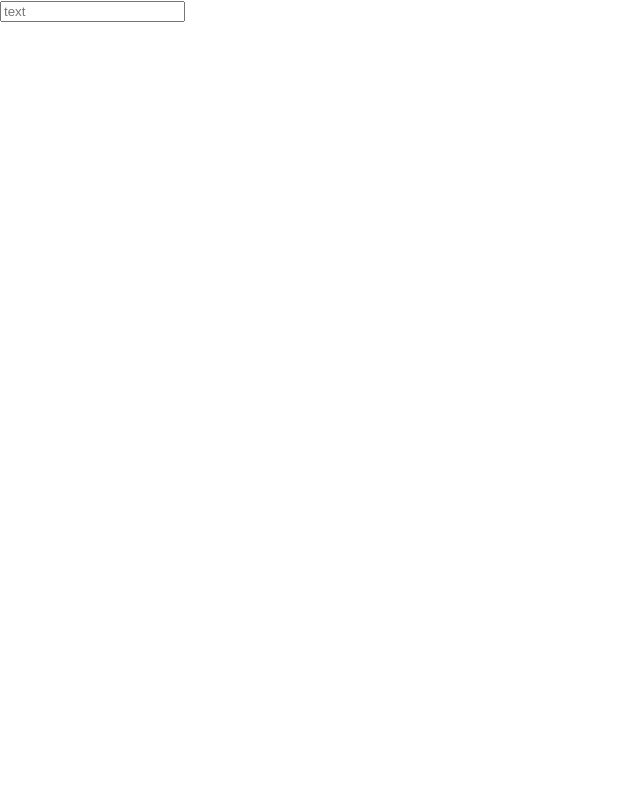
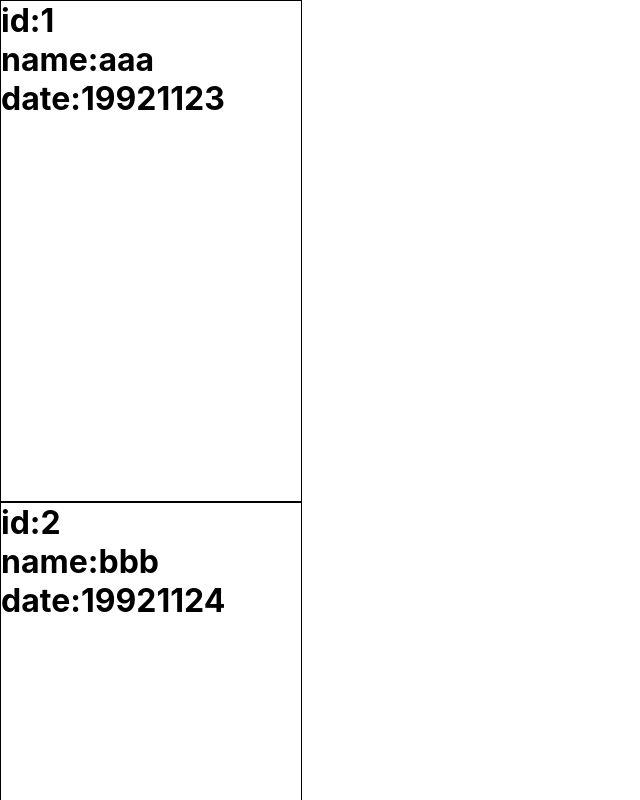
Before and after one commit to sakuragimaaya/programming, a React (Create React App) app: page / in a window 1280 px wide. Shown: the top 800 px of the page, without its empty margins (0-640 px from the left). Built offline with nearby package versions, Linux system fonts and the light colour scheme.

Commit message:
NORMAL-1

```diff
--- a/src/App.js
+++ b/src/App.js
@@ -1,24 +1,26 @@
+import React from 'react';
+import "./App.css";
+import Card from "./Card";
 
-import React, { Component } from 'react';
+const sampleArray = [
+  { id: 1, name: 'aaa', date: 19921123 },
+  { id: 2, name: 'bbb', date: 19921124 },
+  { id: 3, name: 'ccc', date: 19921125 },
+  { id: 4, name: 'ddd', date: 19921126 },
+  { id: 5, name: 'eee', date: 19921127 }
+];
 
-class Header extends Component {
+function App() {
 
-  state = { keyword: '' };
-
-  onInputChangeHandler = (event) => {
-    this.setState({ keyword: event.target.value });
-  }
-
-  render() {
-    return (
-      <div style={{ textAlign: 'left' }}>
-        <div>
-          <input placeholder="text" onChange={this.onInputChangeHandler} />
-        </div>
-        <h1>{this.state.keyword}</h1>
-      </div>
-    );
-  }
+  return (
+    <div>
+      {sampleArray.map((data, index) => {
+        return (
+          <Card key={index} id={data.id} name={data.name} date={data.date} />
+        )
+      })}
+    </div>
+  );
 }
 
-export default Header;
+export default App;
--- /dev/null
+++ b/src/Card.css
@@ -0,0 +1,8 @@
+h1{
+    margin:0;
+}
+.wrapper{
+    width: 300px;
+    height: 500px;
+    border: 1px solid #000;
+}
--- /dev/null
+++ b/src/Card.js
@@ -0,0 +1,15 @@
+import React from 'react';
+import './Card.css';
+
+const Card = (props) => {
+
+    return (
+        <div className="wrapper">
+            <h1>id:{props.id}</h1>
+            <h1>name:{props.name}</h1>
+            <h1>date:{props.date}</h1>
+        </div>
+    );
+};
+
+export default Card;
```
